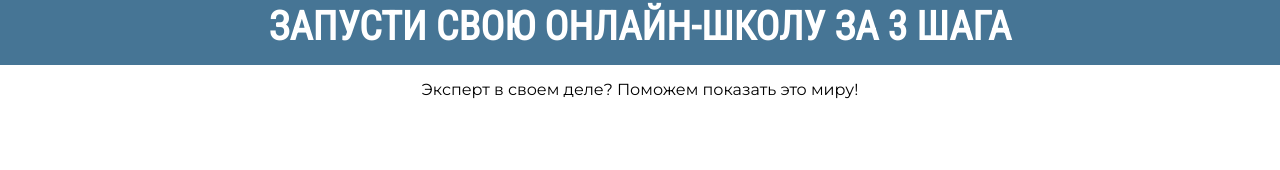
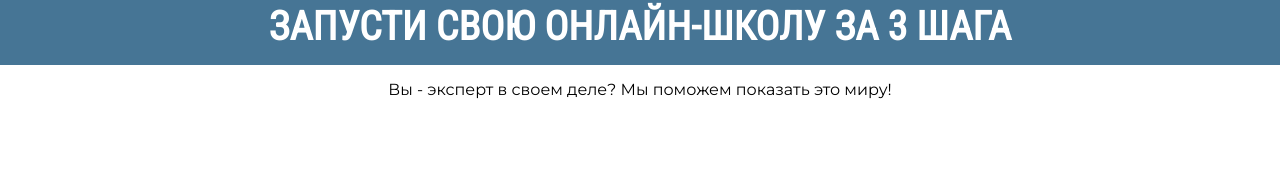
Before and after one commit to NatatkaValikowsky/onlineschool_web, a plain HTML site: page index.html in a window 1280 px wide. Shown: the part 412-582 px from the top of the page. Drawn offline with nearby package versions, Linux system fonts and the light colour scheme.

Commit message:
Мелкая правка текста

```diff
--- a/index.html
+++ b/index.html
@@ -24,7 +24,7 @@
     <div class="title">
         Запусти свою онлайн-школу за 3 шага
     </div>
-    <div class="descr">Эксперт в своем деле? Поможем показать это миру!</div>
+    <div class="descr">Вы - эксперт в своем деле? Мы поможем показать это миру!</div>
 
     <!--<div class="button more">Листай дальше</div>-->
 </section>
```
